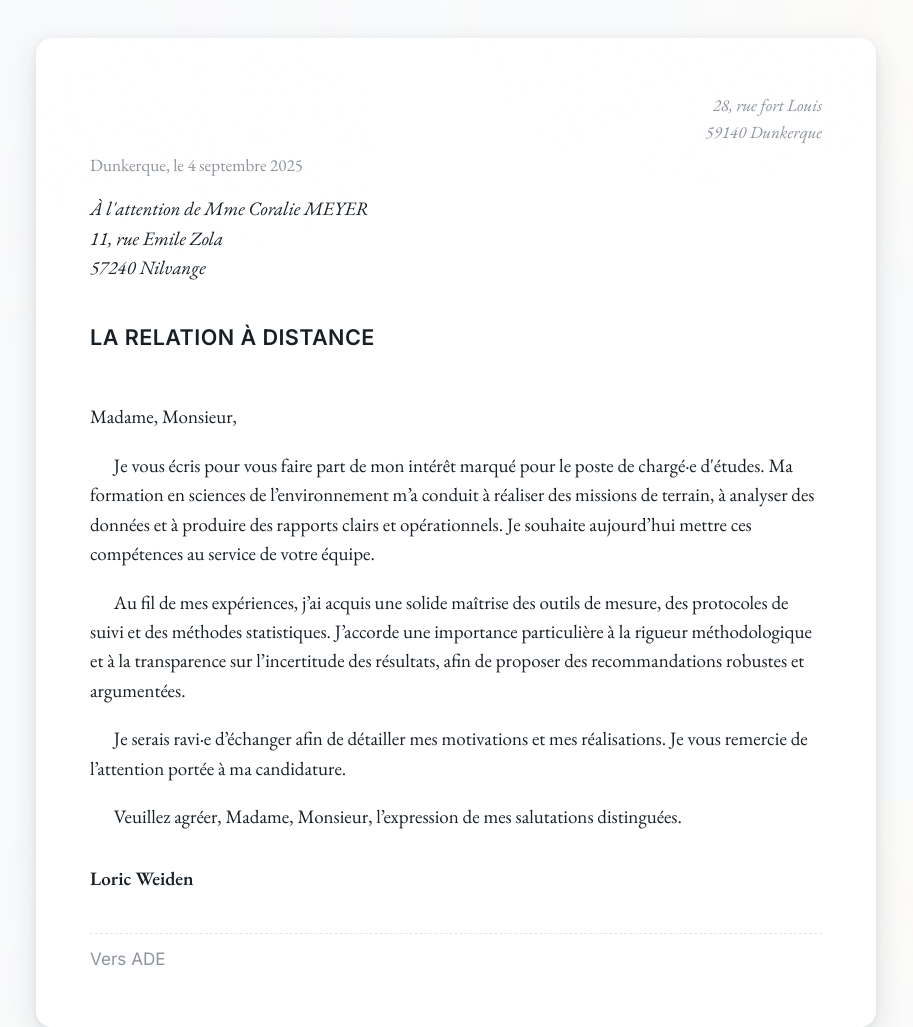
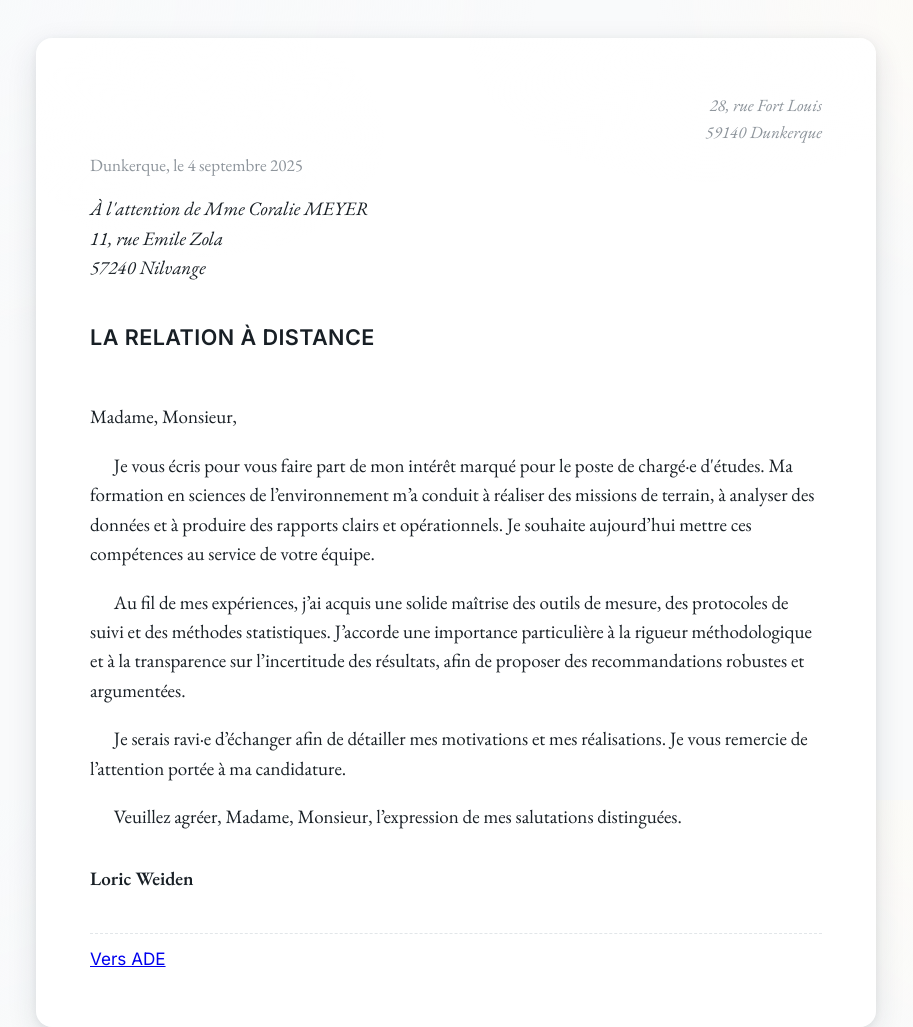
Before and after one commit to LoWtaire/lowtaire.github.io, a plain HTML site: page secret/index.html in a window 1280 px wide. Shown: the whole page, without its empty margins (184-1097 px from the left). Drawn offline with nearby package versions, Linux system fonts and the light colour scheme.

Commit message:
Update index.html

```diff
--- a/secret/index.html
+++ b/secret/index.html
@@ -136,7 +136,7 @@
     <article class="letter" aria-label="Contenu de la lettre">
       <header class="header">
         <address class="sender small">
-          28, rue fort Louis<br>
+          28, rue Fort Louis<br>
           59140 Dunkerque<br>
         </address>
         <div class="date small">Dunkerque, le <time datetime="2025-09-04">4 septembre 2025</time></div>
@@ -161,7 +161,7 @@
       </footer>
 
       <div class="footer">
-        <span href=https://www.loriqueeade.online/ade>Vers ADE</span>
+        <span><a href=https://www.loriqueeade.online/ade>Vers ADE</a></span>
         <span></span>
       </div>
     </article>
```
